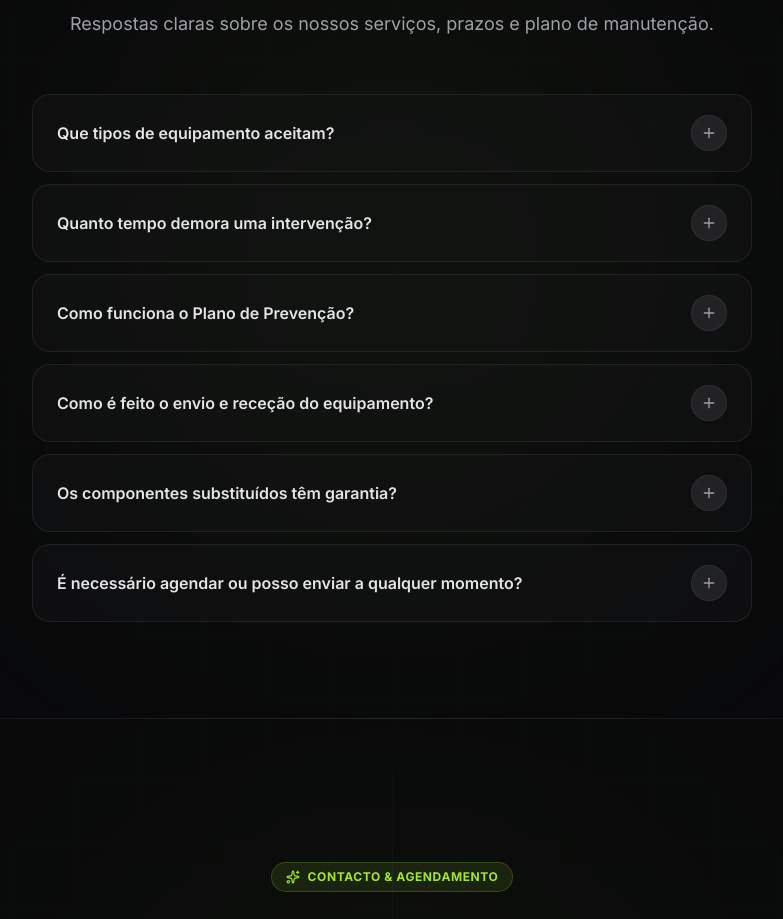
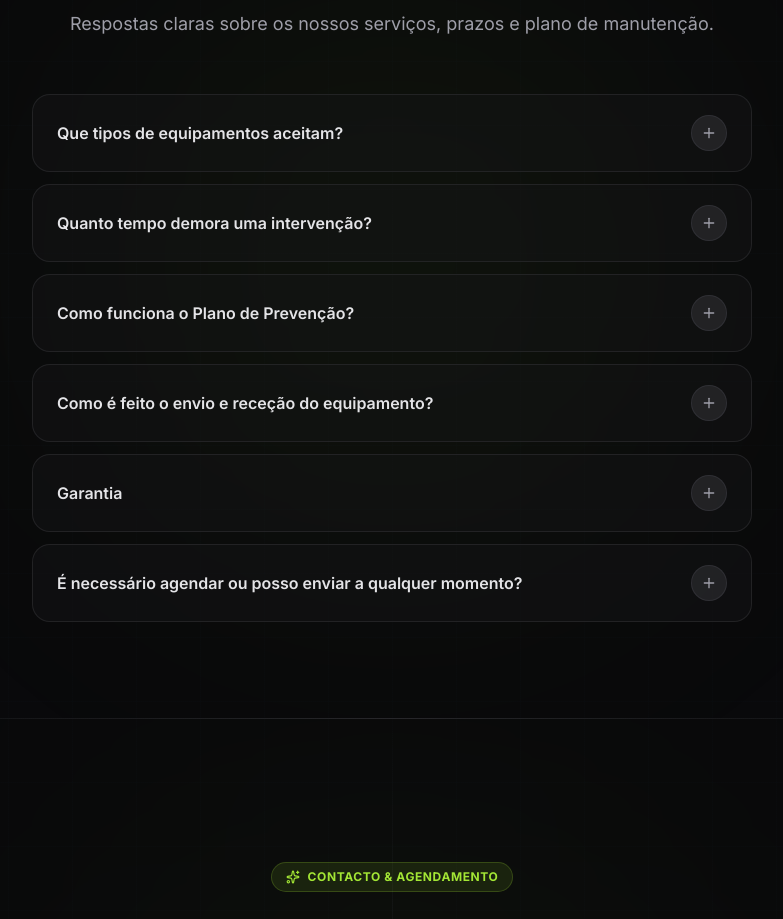
Before and after one commit to martimfm1/lab-customs-clipper, a Next.js app: page / in a window 1280 px wide. Shown: the part 4380-5299 px from the top of the page, without its empty margins (248-1031 px from the left). Built offline with nearby package versions, Linux system fonts and the light colour scheme.

Commit message:
feat: update equipment and warranty FAQ

```diff
--- a/components/faq-section.tsx
+++ b/components/faq-section.tsx
@@ -7,12 +7,12 @@ import {
   AccordionItem,
   AccordionTrigger,
   AccordionContent,
-} from "./ui/accordion"; // Ajusta o caminho se necessário
+} from "./ui/accordion";
 
 const faqs = [
   {
-    q: "Que tipos de equipamento aceitam?",
-    a: "Trabalhamos com todo o tipo de máquinas de corte profissionais: clippers, trimmers, máquinas de acabamento e contornos. Aceitamos as principais marcas do mercado, incluindo Wahl, Andis, BaByliss, Moser, entre outras.",
+    q: "Que tipos de equipamentos aceitam?",
+    a: "Wahl, Style Craft, Gamma Piu, JRL entre outras.",
   },
   {
     q: "Quanto tempo demora uma intervenção?",
@@ -27,8 +27,8 @@ const faqs = [
     a: "O equipamento pode ser entregue pessoalmente ou enviado por correio com embalagem adequada. Após a intervenção, devolvemos com transporte pago. Contacte-nos pelo WhatsApp para combinar a melhor opção.",
   },
   {
-    q: "Os componentes substituídos têm garantia?",
-    a: "Sim. Todos os componentes utilizados são originais ou equivalentes de qualidade certificada. As peças substituídas têm uma garantia mínima de 90 dias sobre defeitos de fabrico ou instalação.",
+    q: "Garantia",
+    a: "Aplica-se 90 dias de garantia para motores, placas de circuito e baterias, não cobrindo quedas, pancadas ou intervenção fora da oficina. Atenção: Não instalamos componentes de marca branca!",
   },
   {
     q: "É necessário agendar ou posso enviar a qualquer momento?",
@@ -39,12 +39,10 @@ const faqs = [
 export default function FaqSection() {
   return (
     <section id="faq" className="py-24 relative overflow-hidden bg-zinc-950">
-      {/* Grid Pattern & Ambient Glow */}
       <div className="pointer-events-none absolute inset-0 bg-[linear-gradient(to_right,#1f293710_1px,transparent_1px),linear-gradient(to_bottom,#1f293710_1px,transparent_1px)] bg-[size:4rem_4rem]" />
       <div className="pointer-events-none absolute top-1/2 left-1/2 -translate-x-1/2 -translate-y-1/2 w-[600px] h-[600px] bg-[#a3e635]/5 blur-[140px] rounded-full" />
 
       <div className="max-w-3xl mx-auto px-6 relative z-10">
-        {/* Header Section */}
         <motion.div
           initial={{ opacity: 0, y: 20 }}
           whileInView={{ opacity: 1, y: 0 }}
@@ -64,7 +62,6 @@ export default function FaqSection() {
           </p>
         </motion.div>
 
-        {/* Accordion Component */}
         <Accordion className="flex flex-col gap-3">
           {faqs.map((faq, i) => (
             <motion.div
@@ -83,8 +80,6 @@ export default function FaqSection() {
                   className="w-full flex items-center justify-between gap-4 px-6 py-4 sm:py-5 text-left text-sm sm:text-base font-semibold text-zinc-200 hover:text-white hover:no-underline transition-colors aria-expanded:text-white"
                 >
                   <span className="leading-snug">{faq.q}</span>
-
-                  {/* Icon Container com iluminação de destaque ao abrir */}
                   <div className="w-9 h-9 rounded-xl border border-zinc-700/50 bg-zinc-800/80 flex items-center justify-center transition-all duration-300 shrink-0 group-aria-expanded/accordion-trigger:bg-[#a3e635]/15 group-aria-expanded/accordion-trigger:border-[#a3e635]/40 group-aria-expanded/accordion-trigger:text-[#a3e635]">
                     <Plus className="w-4 h-4 text-zinc-400 transition-transform duration-300 group-aria-expanded/accordion-trigger:rotate-45 group-aria-expanded/accordion-trigger:text-[#a3e635]" />
                   </div>
```
